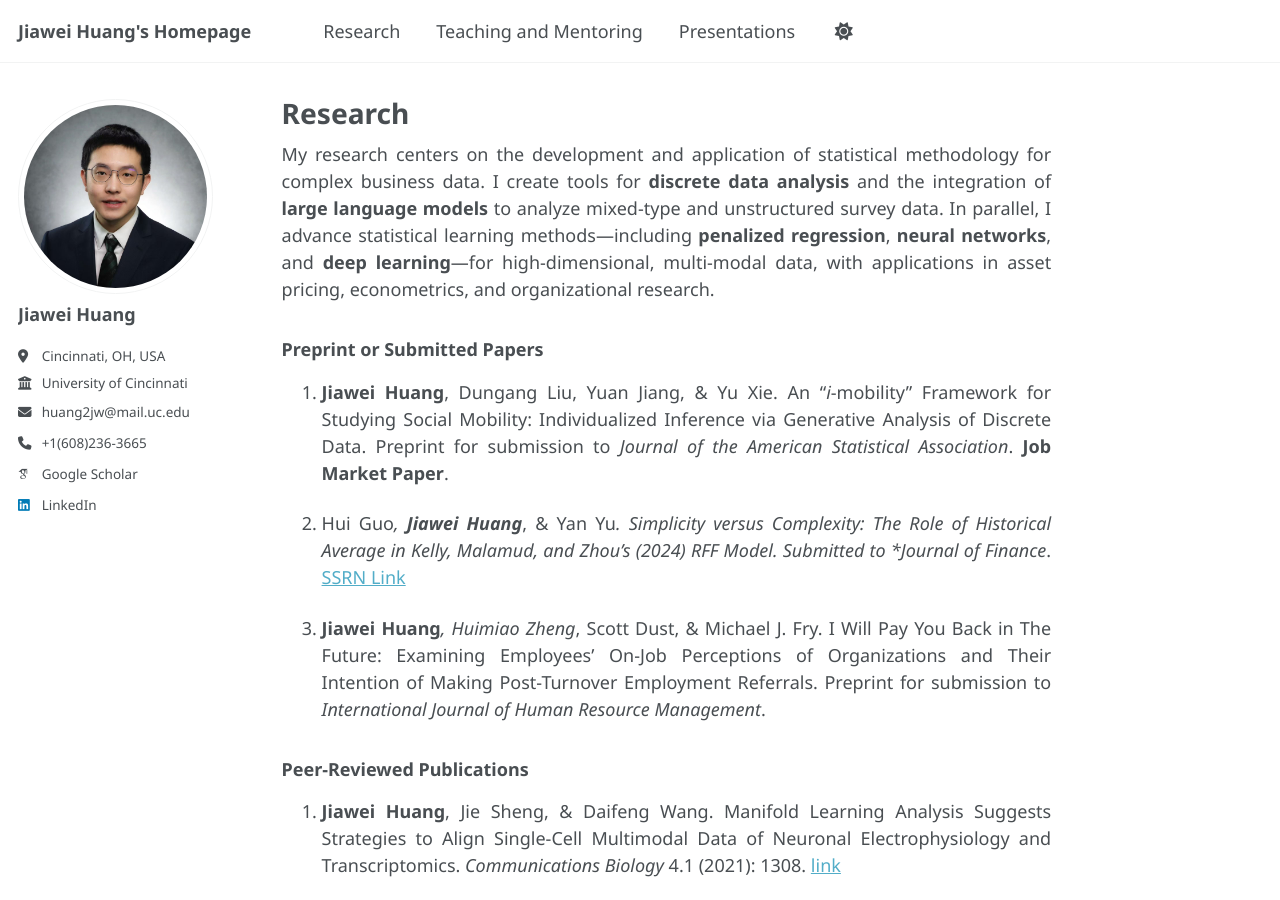
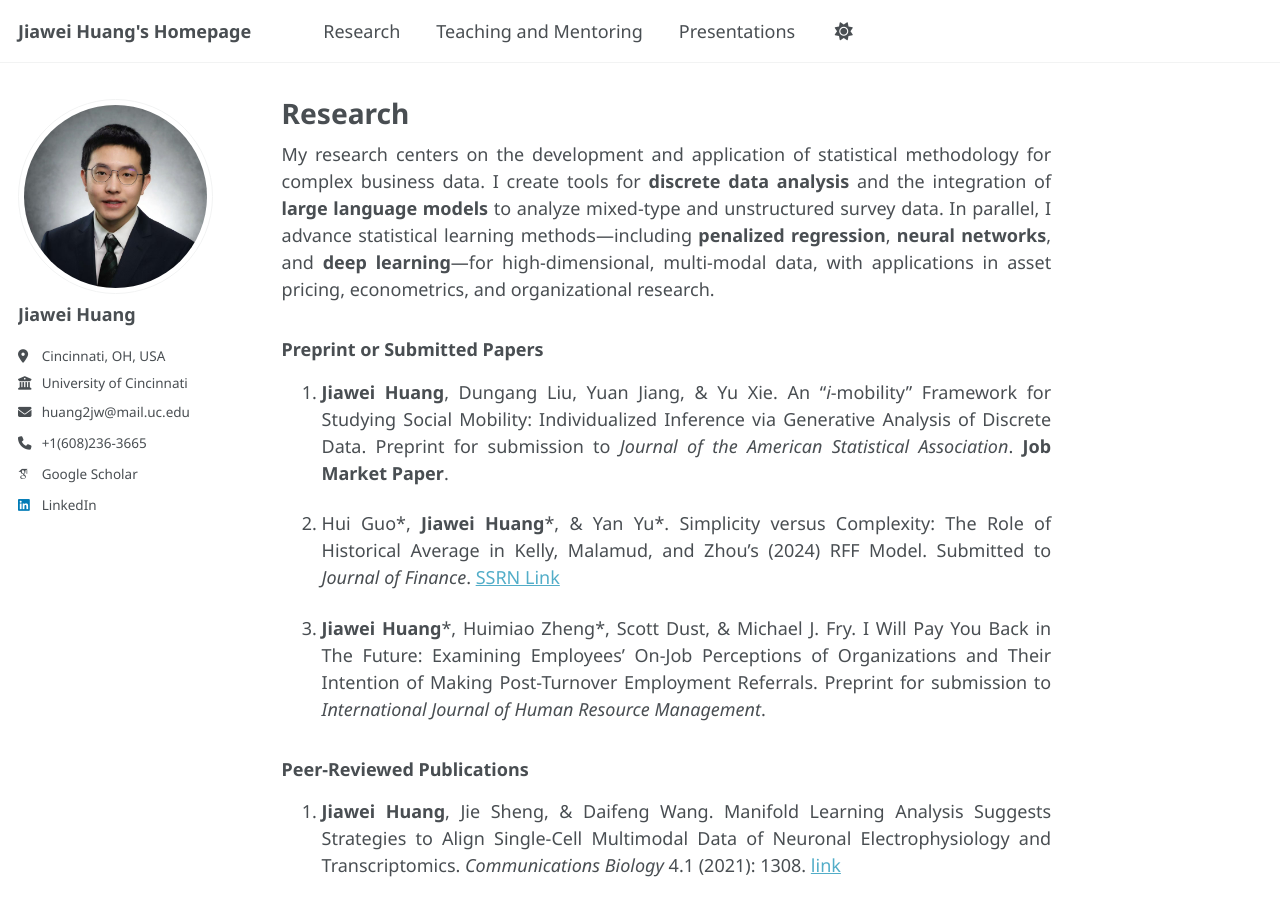
Before and after one commit to Jiawei98/Jiawei98.github.io, a Jekyll site: the page built from _pages/research.md, in a window 1280 px wide and 900 px high. Built offline with Jekyll 4.4.1, drawn with Linux system fonts in a browser that asks for light colours; some web fonts are replaced; a script that is not in the unit is left out.

```diff
--- a/_pages/research.md
+++ b/_pages/research.md
@@ -10,9 +10,9 @@ My research centers on the development and application of statistical methodolog
 
 1. **Jiawei Huang**, Dungang Liu, Yuan Jiang, & Yu Xie. An "*i*-mobility" Framework for Studying Social Mobility: Individualized Inference via Generative Analysis of Discrete Data. Preprint for submission to *Journal of the American Statistical Association*. **Job Market Paper**.
 
-2. Hui Guo*, **Jiawei Huang***, & Yan Yu*. Simplicity versus Complexity: The Role of Historical Average in Kelly, Malamud, and Zhou's (2024) RFF Model. Submitted to *Journal of Finance*. [SSRN Link](https://papers.ssrn.com/sol3/papers.cfm?abstract_id=5489967)
+2. Hui Guo\*, **Jiawei Huang**\*, & Yan Yu\*. Simplicity versus Complexity: The Role of Historical Average in Kelly, Malamud, and Zhou's (2024) RFF Model. Submitted to *Journal of Finance*. [SSRN Link](https://papers.ssrn.com/sol3/papers.cfm?abstract_id=5489967)
 
-3. **Jiawei Huang***, Huimiao Zheng*, Scott Dust, & Michael J. Fry. I Will Pay You Back in The Future: Examining Employees' On-Job Perceptions of Organizations and Their Intention of Making Post-Turnover Employment Referrals. Preprint for submission to *International Journal of Human Resource Management*.
+3. **Jiawei Huang**\*, Huimiao Zheng\*, Scott Dust, & Michael J. Fry. I Will Pay You Back in The Future: Examining Employees' On-Job Perceptions of Organizations and Their Intention of Making Post-Turnover Employment Referrals. Preprint for submission to *International Journal of Human Resource Management*.
 
 ### Peer-Reviewed Publications
 
```
